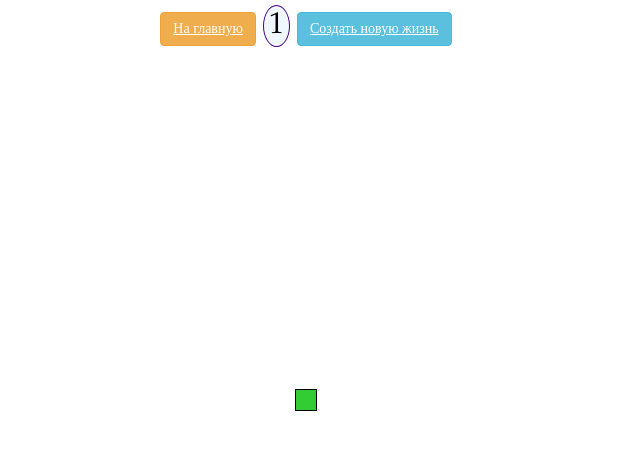
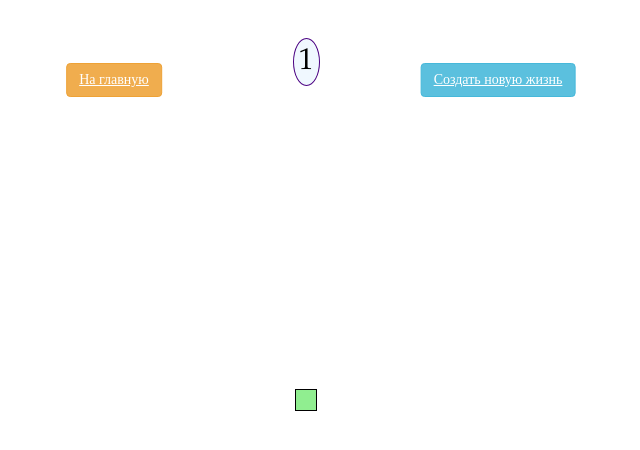
Before and after one commit to Kvezac/GameOfLife, a Flask app: template templates/live.html in a window 1280 px wide. Shown: the top 450 px of the page, without its empty margins (334-974 px from the left). Run offline with Flask 3, Linux system fonts and the light colour scheme; the template is opened without the code that fills it: most values are stand-ins (such as "Sample title", 1, 10 or a date in 2020).

Commit message:
fixed counter

```diff
--- a/app.py
+++ b/app.py
@@ -11,7 +11,7 @@ def index():
     return render_template("index.html")
 
 
-@app.route('/live')
+@app.route('/live', methods=["GET", "POST"])
 def live():
     game = GameOfLife()
     if game.count > 0:
--- a/static/style.css
+++ b/static/style.css
@@ -8,18 +8,18 @@ td {
 }
 
 .cell {
-    padding: 0px;
-    background: #708cd2;
-    width: 20px;
-    height: 20px;
+    padding: 5px;
+    background: whitesmoke;
+    width: 10px;
+    height: 10px;
 }
 
 .living-cell {
-    background: limegreen;
+    background: lightgreen;
 }
 
 .dead-cell {
-    background: #696262;
+    background: darkred;
 }
 
 .content {
@@ -28,7 +28,7 @@ td {
     align-items: center;
 }
 
-/*a, */table {
+a, table {
     position: absolute;
     top: 50%;
     left: 50%;
@@ -36,17 +36,17 @@ td {
 }
 
 .home {
-    top: 5%;
-    left: 45%;
+    top: 10%;
+    left: 35%;
 }
 
 .refresh {
-    top: 5%;
-    left: 55%;
+    top: 10%;
+    left: 65%;
 }
 
 .counter {
-    margin: 20px 3px 3px;
+    margin: 30px 3px 3px;
     padding: 5px;
     font-family: "Book Antiqua", "Arial";
     background: aliceblue;
--- a/templates/base.html
+++ b/templates/base.html
@@ -5,7 +5,7 @@
     <meta name="viewport"
           content="width=device-width, user-scalable=no, initial-scale=1.0, maximum-scale=1.0, minimum-scale=1.0">
     <meta http-equiv="X-UA-Compatible" content="ie=edge">
-    <title>Document</title>
+    <title>{{ Document }}</title>
 </head>
 <body>
   {% block content %}
--- a/templates/live.html
+++ b/templates/live.html
@@ -1,11 +1,11 @@
 {% extends 'base.html'%}
 
 {% block app_content %}
-<div>
+
     <a class="btn btn-warning home" href="{{url_for('index') }}">На главную </a>
-    <a class="counter">{{ game.count }}</a>
+    <p class="counter">{{ game.count }}</p>
     <a class="btn btn-info refresh" href="{{url_for('live') }}">Создать новую жизнь </a>
-</div>
+
 <table class="world">
     {% for i in range(game.world | length) %}
     <tr>
```
